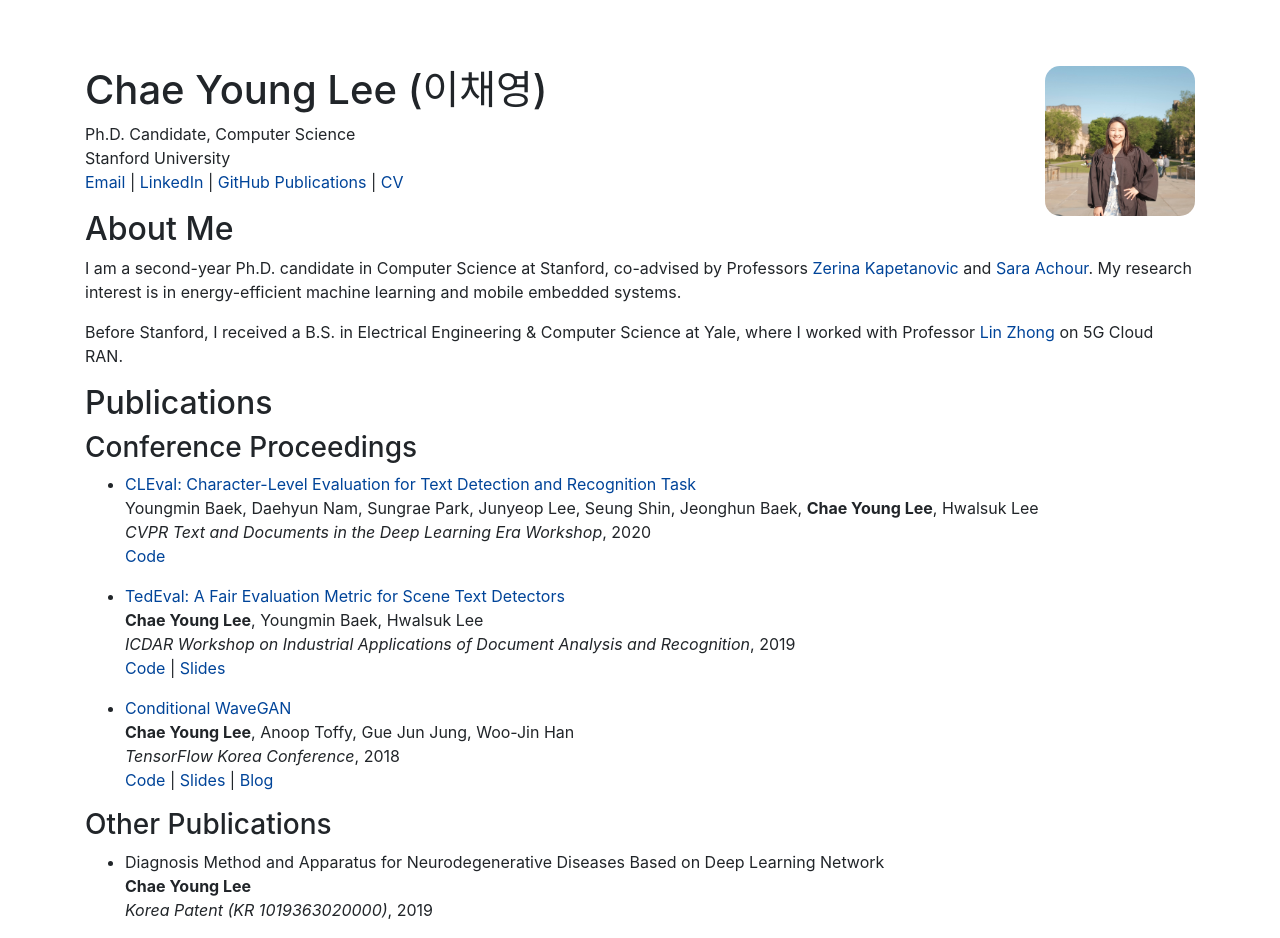
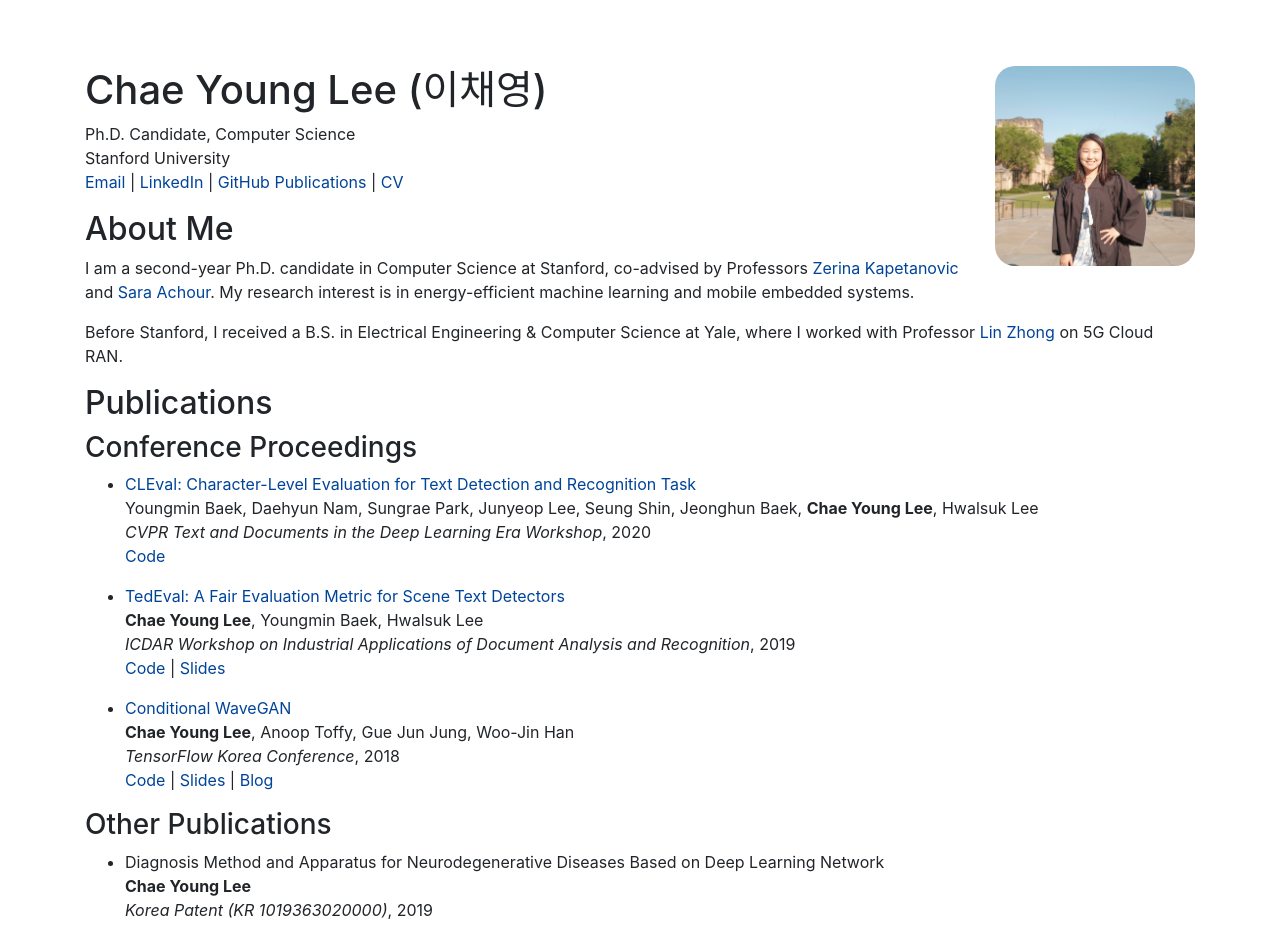
Before and after one commit to chaeyoung-lee/chaeyoung-lee.github.io, a Jekyll site: the page built from index.md, in a window 1280 px wide. Built offline with Jekyll 4.4.1, drawn with Linux system fonts in a browser that asks for light colours.

Commit message:
headshot size

```diff
--- a/index.md
+++ b/index.md
@@ -3,8 +3,7 @@
 title: Home
 ---
 
-<!-- Headshot floats to the right -->
-<img src="assets/headshot.jpg" alt="Headshot photo of Chae Young" style="width: 150px; border-radius: 10%; float: right; margin-left: 20px;">
+<img src="assets/headshot.jpg" alt="Headshot photo of Chae Young" style="width: 200px; border-radius: 10%; float: right; margin-left: 20px;">
 
 # Chae Young Lee (이채영)
 
```
